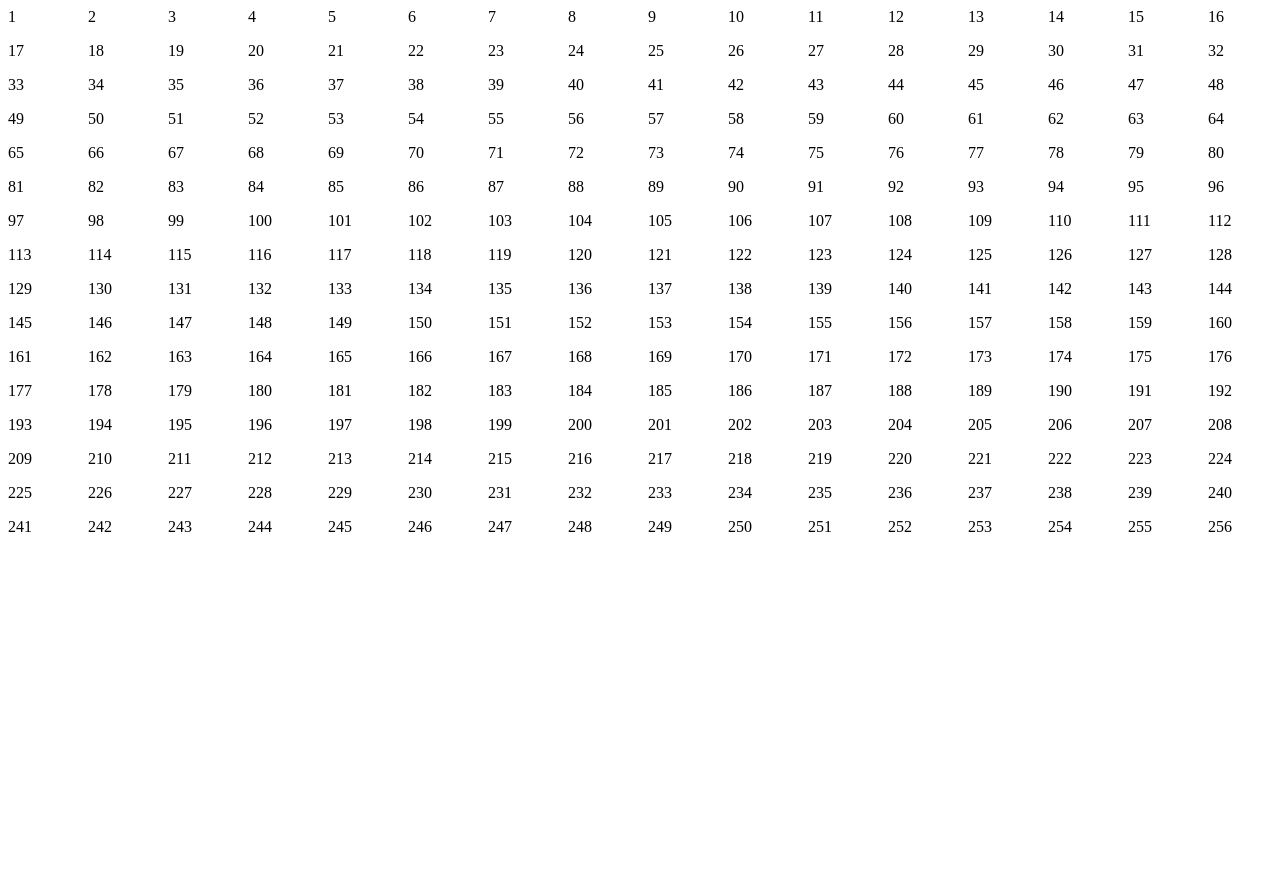
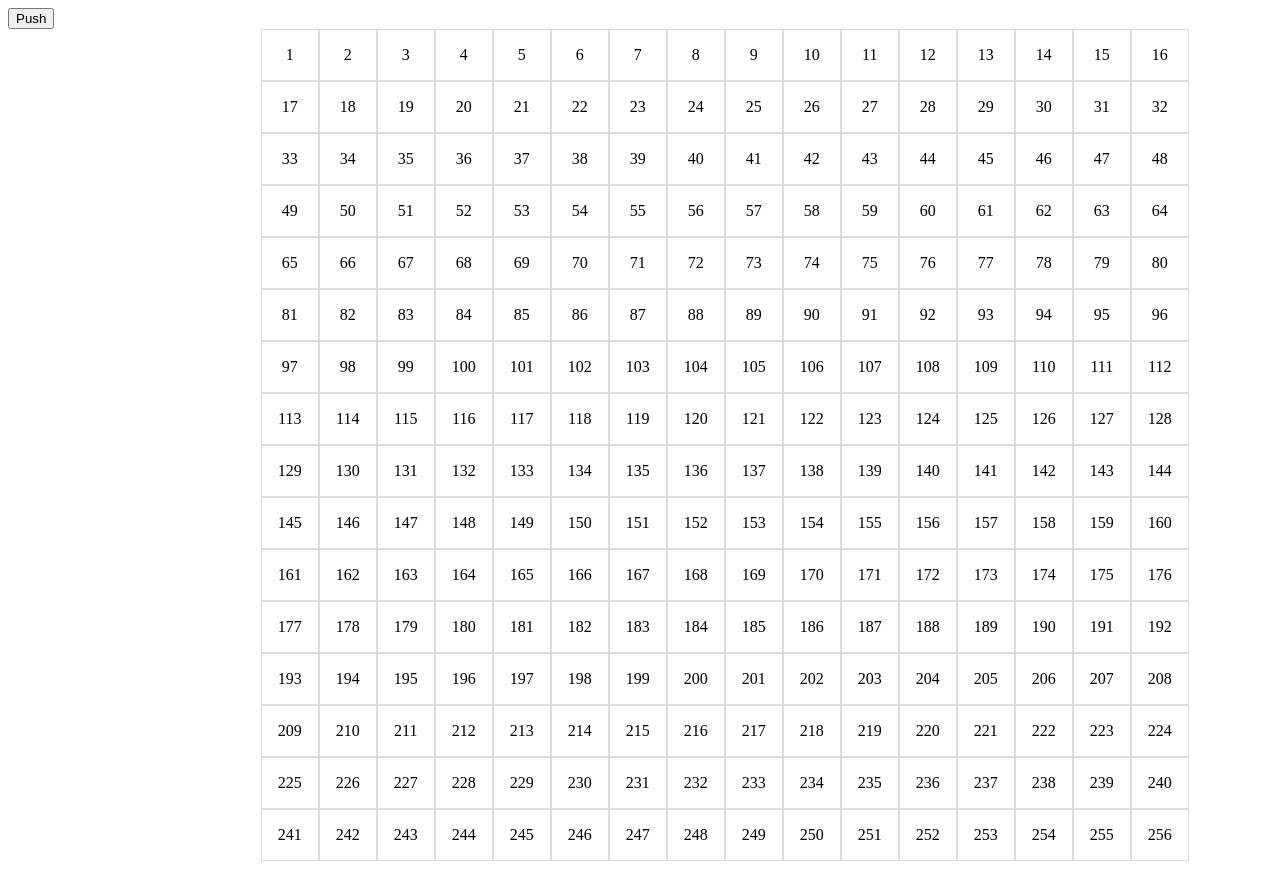
Before and after one commit to Ying-lenny/Etch-a-Sketch, a plain HTML site: page index.html in a window 1280 px wide. Before the commit the page ends 800 px from the top, so only its background shows below. Drawn offline with Linux system fonts and the light colour scheme.

Commit message:
-Added function to scripts.js to change the background colour on a mouse over
-Added a button that doesn't do anything yet

```diff
--- a/index.css
+++ b/index.css
@@ -5,13 +5,18 @@
 
 #container {
   display: grid;
-  grid-gap: 1em;
   grid-template-rows: repeat(var(--grid-rows), 1fr);
   grid-template-columns: repeat(var(--grid-cols), 1fr);
+  width: 60%;
+  margin: auto;
 }
 
 .grid-item {
-  padding: 1em;
+  padding: 1em 1em;
   border: 1px solid #ddd;
   text-align: center;
 }
+
+.my-color-class {
+  background-color: black;
+}
--- a/index.html
+++ b/index.html
@@ -6,10 +6,12 @@
     <meta name="viewport" content="width=device-width, initial-scale=1.0">
     <title>Etch a sketch</title>
 
-    <link rel="stylesheet" href="index.css">
+    <link rel="stylesheet" href="/index.css">
 </head>
 <body>
-
+    <div>
+        <button>Push</button>
+    </div>
     <div id="container">
     </div>
 
--- a/scripts.js
+++ b/scripts.js
@@ -1,4 +1,8 @@
 const container = document.getElementById("container");
+
+let currentColor = 'black'
+
+const colors = { black: 'black' }
 
 function makeRows (rows, cols) {
     container.style.setProperty('--grid-rows', rows);
@@ -6,7 +10,11 @@ function makeRows (rows, cols) {
     for (c = 0; c<(rows*cols); c++) {
         let cell = document.createElement("div");
         cell.innerText = (c+1);
-        container.appendChild(cell).className = "grid-line"
+        container.appendChild(cell).className = "grid-item"
+
+        cell.addEventListener('mouseover',function() {
+            cell.style.backgroundColor = currentColor
+          })
     };
 };
 
```
